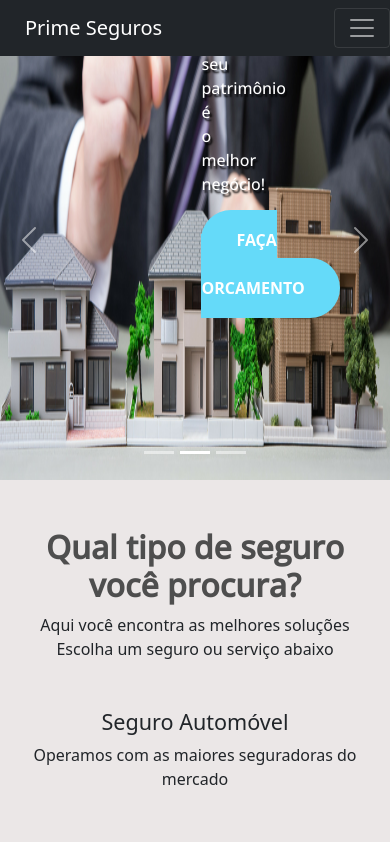
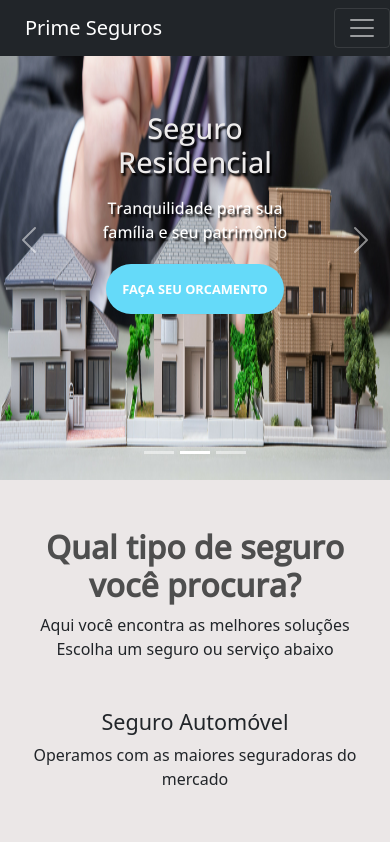
Before and after one commit to joaocarlosdene/Insurance-broker, a React (Create React App) app in the folder frontend/: page / in a window 390 px wide. Shown: the top 842 px of the page. Built offline with nearby package versions, Linux system fonts and the light colour scheme.

Commit message:
concluindo home-page

```diff
--- a/frontend/src/App.jsx
+++ b/frontend/src/App.jsx
@@ -10,6 +10,7 @@ import Tiposeguro from './components/tipo-seguro'
 import Parceiros from './components/parceiros'
 import Vantagens from './components/vantagens'
 import Ajuda from './components/ajuda'
+import Footer from './components/footer';
 
 
 export default props =>
@@ -20,4 +21,5 @@ export default props =>
       <Vantagens/>
       <Ajuda/>
       <Parceiros/>
+      <Footer/>
   </div>
--- a/frontend/src/components/ajuda.css
+++ b/frontend/src/components/ajuda.css
@@ -4,3 +4,6 @@
 .ajuda1{
     align-items: center;
 }
+.img-ajuda{
+    width: 200px;
+}
--- a/frontend/src/components/ajuda.jsx
+++ b/frontend/src/components/ajuda.jsx
@@ -19,7 +19,7 @@ export default props =>
                     <a href="#">Confira todas unidades</a>
                 </Col>
                 <Col className="col12 col-md-4">
-                    <img src={imgcontact} alt="" />
+                    <img className="img-ajuda" src={imgcontact} alt="" />
                 </Col>
             </Row>
         </Container>
--- a/frontend/src/components/footer.css
+++ b/frontend/src/components/footer.css
@@ -0,0 +1,6 @@
+.footer{
+    background-color: rgba(0, 0, 0, 0.884);
+    color: white;
+    text-align: center;
+    padding: 10px 0 1px 0;
+}
--- a/frontend/src/components/footer.jsx
+++ b/frontend/src/components/footer.jsx
@@ -0,0 +1,8 @@
+import React from "react";
+import './footer.css'
+import 'bootstrap/dist/css/bootstrap.css'
+
+export default props =>
+    <div className="footer">
+        <p> Desenvolvido por Joao Carlos Dene</p>
+    </div>
--- a/frontend/src/components/slider.css
+++ b/frontend/src/components/slider.css
@@ -1,12 +1,10 @@
 @import url('https://fonts.googleapis.com/css2?family=Open+Sans:wght@500&display=swap');
 @import url('https://fonts.googleapis.com/css2?family=Open+Sans+Condensed:wght@300&display=swap');
 
-Carousel{
-    height: 400px;
-}
+
 
  .carousel-caption{
-    margin: 60px;
+    margin: 60px 0;
 }
 .carousel-caption h2{
     font-size: 3rem;
@@ -43,3 +41,48 @@ Carousel{
 #mainSlider .carousel-indicators .active{
     background-color: #65DAF9;
 }
+/*---------------Responsividade-------------------*/
+
+
+@media (max-width:620px) {
+
+    .carousel-caption h2{
+        font-size: 1.8rem;
+    }
+    .carousel-caption p{
+        font-size: 1rem;
+    }
+    #main-btn{
+        padding:0.8rem;
+        font-size: 0.8rem;
+    }
+}
+@media (max-width:385px){
+    .carousel-caption{
+        width: 210px;
+        margin-left: -10px;
+    }
+    .carousel-caption h2{
+        font-size: 1.8rem;
+    }
+    .carousel-caption p{
+        font-size: 1rem;
+    }
+    #main-btn{
+        padding:0.6rem;
+        font-size: 1rem;
+    }
+
+}
+@media (max-width:280px){
+    .carousel-caption{
+        width: 210px;
+        margin-left: -18px;
+    }
+}
+@media (max-width:240px){
+    .carousel-caption{
+        width: 210px;
+        margin-left: -29px;
+    }
+}
--- a/frontend/src/components/slider.jsx
+++ b/frontend/src/components/slider.jsx
@@ -32,8 +32,8 @@ export default props =>
 
     <Carousel.Caption>
     <div class="carousel-caption d-md-block">
-        <h2>Seguro Frota</h2>
-        <p>Proteger seu patrimônio é o melhor negócio!</p>
+        <h2>Seguro Residencial</h2>
+        <p>Tranquilidade para sua família e seu patrimônio</p>
         <a href="pages/orcamento.html" id="main-btn">Faça seu orcamento</a>
     </div>
     </Carousel.Caption>
@@ -48,8 +48,8 @@ export default props =>
 
     <Carousel.Caption>
     <div class="carousel-caption d-md-block">
-        <h2>Seguro Frota</h2>
-        <p>Proteger seu patrimônio é o melhor negócio!</p>
+        <h2>Seguro Automóvel</h2>
+        <p>Seguros com as maiores Seguradoras do mercado!</p>
         <a href="pages/orcamento.html" id="main-btn">Faça seu orcamento</a>
     </div>
     </Carousel.Caption>
```
